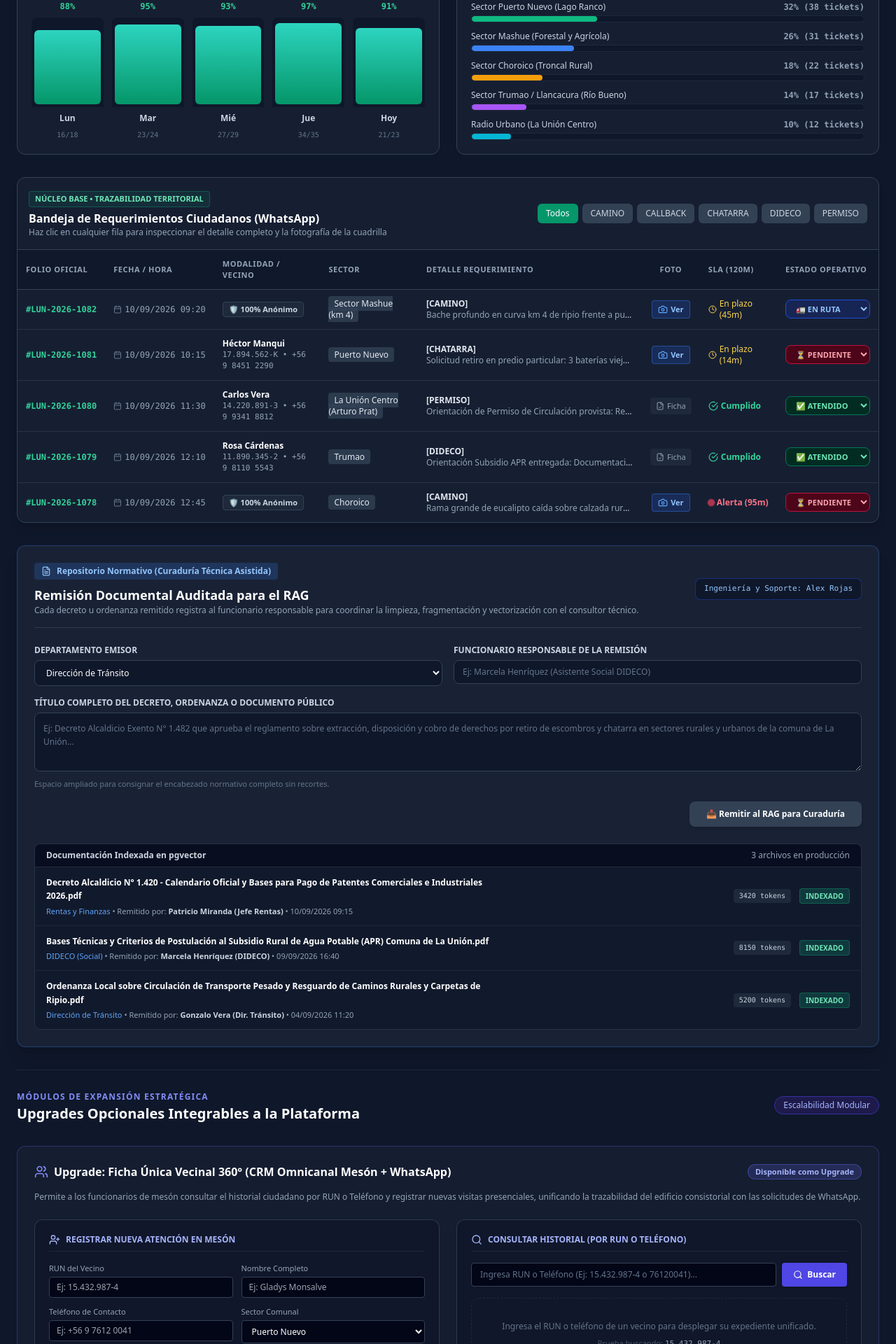
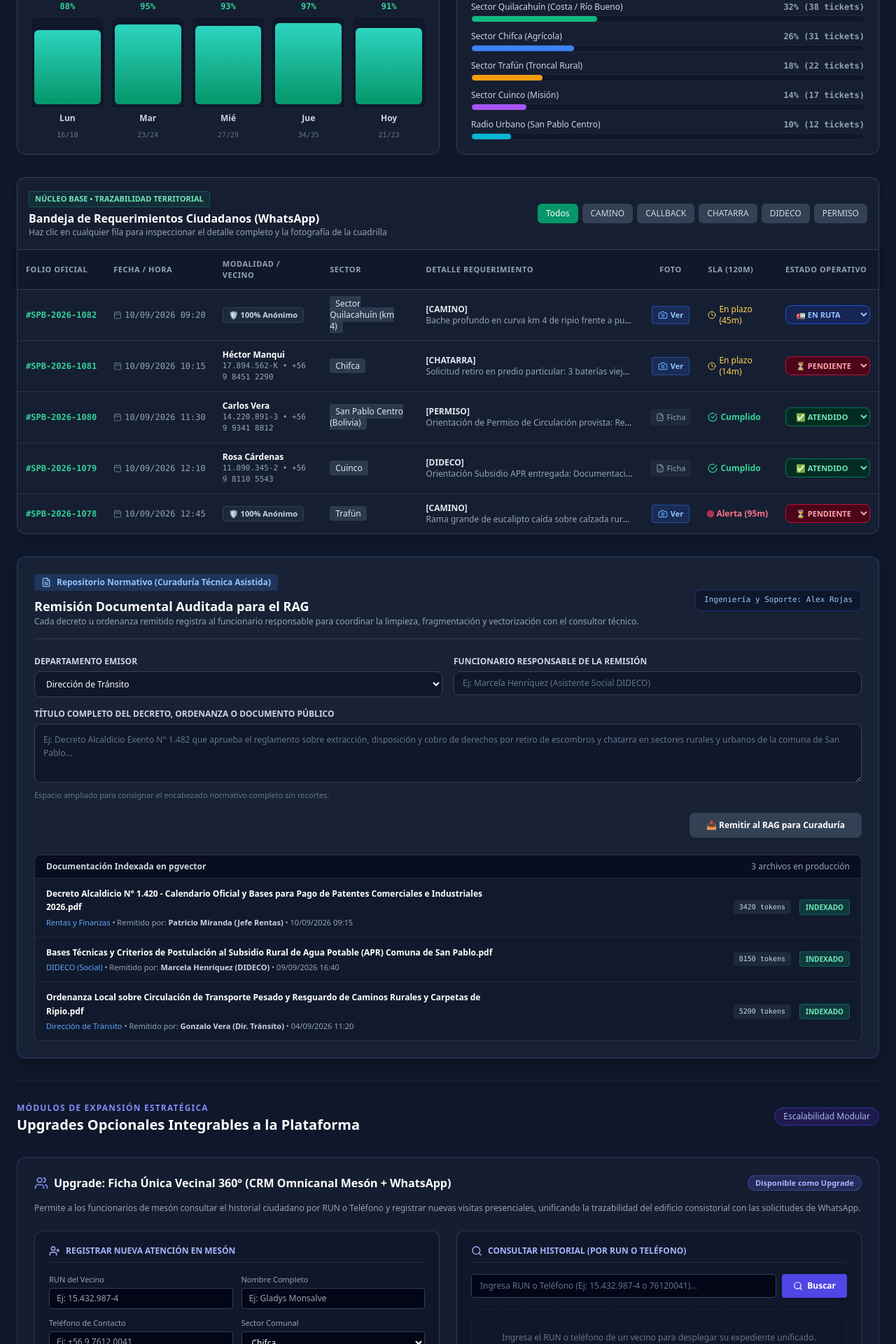
Before and after one commit to eppursimuove9/transito-bot, a Next.js app: page /admin in a window 1280 px wide. Shown: the part 500-2420 px from the top of the page at 70% size. Built offline with nearby package versions, Linux system fonts and the light colour scheme.

Commit message:
actualizacion san pablo

```diff
--- a/app/admin/page.tsx
+++ b/app/admin/page.tsx
@@ -47,10 +47,10 @@ interface CitizenRecord {
 
 const INITIAL_TICKETS: Ticket[] = [
   {
-    id: '#LUN-2026-1082',
+    id: '#SPB-2026-1082',
     citizen: 'Reporte Anónimo',
     phone: '+56 9 •••• 0041',
-    sector: 'Sector Mashue (km 4)',
+    sector: 'Sector Quilacahuín (km 4)',
     type: 'CAMINO',
     description: 'Bache profundo en curva km 4 de ripio frente a puente de madera. Riesgo para vehículos y furgones.',
     slaMinutes: 45,
@@ -59,11 +59,11 @@ const INITIAL_TICKETS: Ticket[] = [
     imageUrl: 'https://images.unsplash.com/photo-1515162816999-a0c47dc192f7?w=800&auto=format&fit=crop&q=80'
   },
   {
-    id: '#LUN-2026-1081',
+    id: '#SPB-2026-1081',
     citizen: 'Héctor Manqui',
     rut: '17.894.562-K',
     phone: '+56 9 8451 2290',
-    sector: 'Puerto Nuevo',
+    sector: 'Chifca',
     type: 'CHATARRA',
     description: 'Solicitud retiro en predio particular: 3 baterías viejas de tractor y fierros acumulados en patio trasero.',
     slaMinutes: 14,
@@ -72,11 +72,11 @@ const INITIAL_TICKETS: Ticket[] = [
     imageUrl: 'https://images.unsplash.com/photo-1532996122724-e3c354a0b15b?w=800&auto=format&fit=crop&q=80'
   },
   {
-    id: '#LUN-2026-1080',
+    id: '#SPB-2026-1080',
     citizen: 'Carlos Vera',
     rut: '14.220.891-3',
     phone: '+56 9 9341 8812',
-    sector: 'La Unión Centro (Arturo Prat)',
+    sector: 'San Pablo Centro (Bolivia)',
     type: 'PERMISO',
     description: 'Orientación de Permiso de Circulación provista: Requisitos de renovación y enlace oficial a pasarela Webpay comunal.',
     slaMinutes: 0,
@@ -84,11 +84,11 @@ const INITIAL_TICKETS: Ticket[] = [
     createdAt: '10/09/2026 11:30'
   },
   {
-    id: '#LUN-2026-1079',
+    id: '#SPB-2026-1079',
     citizen: 'Rosa Cárdenas',
     rut: '11.890.345-2',
     phone: '+56 9 8110 5543',
-    sector: 'Trumao',
+    sector: 'Cuinco',
     type: 'DIDECO',
     description: 'Orientación Subsidio APR entregada: Documentación para presentar cartola RSH al 40% y última boleta pagada.',
     slaMinutes: 0,
@@ -96,10 +96,10 @@ const INITIAL_TICKETS: Ticket[] = [
     createdAt: '10/09/2026 12:10'
   },
   {
-    id: '#LUN-2026-1078',
+    id: '#SPB-2026-1078',
     citizen: 'Reporte Anónimo',
     phone: '+56 9 •••• 1120',
-    sector: 'Choroico',
+    sector: 'Trafún',
     type: 'CAMINO',
     description: 'Rama grande de eucalipto caída sobre calzada rural tras fuertes vientos.',
     slaMinutes: 95,
@@ -121,7 +121,7 @@ const INITIAL_DOCS: IngestedDoc[] = [
   },
   {
     id: 'DOC-02',
-    title: 'Bases Técnicas y Criterios de Postulación al Subsidio Rural de Agua Potable (APR) Comuna de La Unión.pdf',
+    title: 'Bases Técnicas y Criterios de Postulación al Subsidio Rural de Agua Potable (APR) Comuna de San Pablo.pdf',
     department: 'DIDECO (Social)',
     uploadedBy: 'Marcela Henríquez (DIDECO)',
     tokens: 8150,
@@ -143,10 +143,10 @@ const INITIAL_CITIZENS: Record<string, CitizenRecord> = {
   '15.432.987-4': {
     rut: '15.432.987-4',
     nombre: 'Gladys Monsalve',
-    sector: 'Sector Mashue (Rural)',
+    sector: 'Sector Quilacahuín (Rural)',
     telefono: '+56 9 7612 0041',
     historial: [
-      { fecha: '10/09/2026 09:20', canal: 'WhatsApp', detalle: 'Reporte fotográfico bache vial (#LUN-2026-1082)', funcionario: 'Bot Municipal' },
+      { fecha: '10/09/2026 09:20', canal: 'WhatsApp', detalle: 'Reporte fotográfico bache vial (#SPB-2026-1082)', funcionario: 'Bot Municipal' },
       { fecha: '14/08/2026 11:15', canal: 'Mesón DIDECO', detalle: 'Actualización tramo Registro Social de Hogares', funcionario: 'M. Soto (Social)' },
       { fecha: '28/03/2026 15:40', canal: 'WhatsApp', detalle: 'Consulta de requisitos y fechas de Permiso de Circulación', funcionario: 'Bot Municipal' }
     ]
@@ -178,17 +178,17 @@ export default function AdminDashboard() {
   const [newRut, setNewRut] = useState('');
   const [newNombre, setNewNombre] = useState('');
   const [newTelefono, setNewTelefono] = useState('');
-  const [newSector, setNewSector] = useState('Puerto Nuevo');
+  const [newSector, setNewSector] = useState('Chifca');
   const [newDept, setNewDept] = useState('DIDECO (Social)');
   const [newDetalle, setNewDetalle] = useState('');
   const [recordSaved, setRecordSaved] = useState(false);
 
   // Upgrade: Difusión Masiva y Consultas Ciudadanas
   const [broadcastMode, setBroadcastMode] = useState<'ALERTA' | 'ENCUESTA'>('ALERTA');
-  const [broadcastSector, setBroadcastSector] = useState('Sector Puerto Nuevo (APR y Ribera)');
+  const [broadcastSector, setBroadcastSector] = useState('Sector Chifca (APR y Ribera)');
 
   const [broadcastMessage, setBroadcastMessage] = useState(
-    'AVISO OFICIAL: Se informa a la comunidad del sector Puerto Nuevo que hoy entre 14:00 y 18:00 hrs se ejecutarán faenas de mantención en el sistema de Agua Potable Rural (APR). Se recomienda acopio preventivo de agua.'
+    'AVISO OFICIAL: Se informa a la comunidad del sector Chifca que hoy entre 14:00 y 18:00 hrs se ejecutarán faenas de mantención en el sistema de Agua Potable Rural (APR). Se recomienda acopio preventivo de agua.'
   );
 
   const [surveyType, setSurveyType] = useState<'SI_NO' | 'MULTIPLE' | 'ESCALA' | 'ABIERTA'>('MULTIPLE');
@@ -205,14 +205,14 @@ export default function AdminDashboard() {
 
   useEffect(() => {
     const syncTicketsFromStorage = () => {
-      const stored = localStorage.getItem('launion_tickets');
+      const stored = localStorage.getItem('sanpablo_tickets');
       if (stored) {
         try {
           const parsed = JSON.parse(stored);
           if (Array.isArray(parsed) && parsed.length > 0) {
             const normalizados = parsed.map((t: any) => ({
               ...t,
-              id: t.id.startsWith('#LUN-2026-') ? t.id : `#LUN-2026-${Math.floor(1000 + Math.random() * 9000)}`,
+              id: t.id.startsWith('#SPB-2026-') ? t.id : `#SPB-2026-${Math.floor(1000 + Math.random() * 9000)}`,
               imageUrl: t.imageUrl || (t.type === 'CAMINO' ? 'https://images.unsplash.com/photo-1515162816999-a0c47dc192f7?w=800&auto=format&fit=crop&q=80' : undefined)
             }));
             setTickets(normalizados);
@@ -221,14 +221,14 @@ export default function AdminDashboard() {
           console.error('Error sincronizando tickets:', err);
         }
       } else {
-        localStorage.setItem('launion_tickets', JSON.stringify(INITIAL_TICKETS));
+        localStorage.setItem('sanpablo_tickets', JSON.stringify(INITIAL_TICKETS));
       }
     };
 
     syncTicketsFromStorage();
 
     const handleStorageEvent = (event: StorageEvent) => {
-      if (event.key === 'launion_tickets' && event.newValue) {
+      if (event.key === 'sanpablo_tickets' && event.newValue) {
         try {
           const parsed = JSON.parse(event.newValue);
           setTickets(parsed);
@@ -245,7 +245,7 @@ export default function AdminDashboard() {
   const handleStatusChange = (id: string, newStatus: 'PENDIENTE' | 'ATENDIDO' | 'EN_RUTA') => {
     setTickets(prev => {
       const updated = prev.map(t => (t.id === id ? { ...t, status: newStatus } : t));
-      localStorage.setItem('launion_tickets', JSON.stringify(updated));
+      localStorage.setItem('sanpablo_tickets', JSON.stringify(updated));
       return updated;
     });
     if (selectedTicket && selectedTicket.id === id) {
@@ -374,11 +374,11 @@ export default function AdminDashboard() {
   ];
 
   const sectorDistribution = [
-    { sector: 'Sector Puerto Nuevo (Lago Ranco)', porcentaje: 32, total: 38, color: 'bg-emerald-500' },
-    { sector: 'Sector Mashue (Forestal y Agrícola)', porcentaje: 26, total: 31, color: 'bg-blue-500' },
-    { sector: 'Sector Choroico (Troncal Rural)', porcentaje: 18, total: 22, color: 'bg-amber-500' },
-    { sector: 'Sector Trumao / Llancacura (Río Bueno)', porcentaje: 14, total: 17, color: 'bg-purple-500' },
-    { sector: 'Radio Urbano (La Unión Centro)', porcentaje: 10, total: 12, color: 'bg-cyan-500' }
+    { sector: 'Sector Quilacahuín (Costa / Río Bueno)', porcentaje: 32, total: 38, color: 'bg-emerald-500' },
+    { sector: 'Sector Chifca (Agrícola)', porcentaje: 26, total: 31, color: 'bg-blue-500' },
+    { sector: 'Sector Trafún (Troncal Rural)', porcentaje: 18, total: 22, color: 'bg-amber-500' },
+    { sector: 'Sector Cuinco (Misión)', porcentaje: 14, total: 17, color: 'bg-purple-500' },
+    { sector: 'Radio Urbano (San Pablo Centro)', porcentaje: 10, total: 12, color: 'bg-cyan-500' }
   ];
 
   return (
@@ -391,7 +391,7 @@ export default function AdminDashboard() {
             <span className="text-xs uppercase tracking-widest text-emerald-400 font-bold">Ventanilla Única WhatsApp</span>
           </div>
           <h1 className="text-2xl font-black tracking-tight text-white mt-1">
-            Centro de Mando & Gestión Territorial • La Unión
+            Centro de Mando & Gestión Territorial • San Pablo
           </h1>
         </div>
         <div className="flex items-center gap-3">
@@ -512,7 +512,7 @@ export default function AdminDashboard() {
                 </span>
               </div>
               <p className="text-xs text-slate-400 mb-4">
-                Porcentaje de incidencias viales y solicitudes canalizadas sin obligar al vecino a viajar a La Unión Centro.
+                Porcentaje de incidencias viales y solicitudes canalizadas sin obligar al vecino a viajar a San Pablo Centro.
               </p>
             </div>
 
@@ -825,7 +825,7 @@ export default function AdminDashboard() {
               </label>
               <textarea
                 rows={3}
-                placeholder="Ej: Decreto Alcaldicio Exento N° 1.482 que aprueba el reglamento sobre extracción, disposición y cobro de derechos por retiro de escombros y chatarra en sectores rurales y urbanos de la comuna de La Unión..."
+                placeholder="Ej: Decreto Alcaldicio Exento N° 1.482 que aprueba el reglamento sobre extracción, disposición y cobro de derechos por retiro de escombros y chatarra en sectores rurales y urbanos de la comuna de San Pablo..."
                 value={docName}
                 onChange={e => setDocName(e.target.value)}
                 className="w-full bg-slate-900 border border-slate-700 rounded-lg p-3 text-xs text-white placeholder-slate-500 focus:outline-none focus:border-blue-500 leading-relaxed font-sans"
@@ -972,11 +972,11 @@ export default function AdminDashboard() {
                         onChange={e => setNewSector(e.target.value)}
                         className="w-full bg-slate-950 border border-slate-700 rounded px-2.5 py-1.5 text-white focus:outline-none focus:border-indigo-500"
                       >
-                        <option>Puerto Nuevo</option>
-                        <option>Mashue</option>
-                        <option>Choroico</option>
-                        <option>Trumao / Llancacura</option>
-                        <option>La Unión Centro</option>
+                        <option>Chifca</option>
+                        <option>Quilacahuín</option>
+                        <option>Trafún</option>
+                        <option>Cuinco</option>
+                        <option>San Pablo Centro</option>
                       </select>
                     </div>
                   </div>
@@ -1143,11 +1143,11 @@ export default function AdminDashboard() {
                     onChange={e => setBroadcastSector(e.target.value)}
                     className="w-full bg-slate-950 border border-slate-700 rounded-lg px-3 py-2 text-xs text-white focus:outline-none focus:border-amber-500"
                   >
-                    <option>Sector Puerto Nuevo (APR y Ribera)</option>
-                    <option>Sector Mashue (Caminos Rurales)</option>
-                    <option>Sector Choroico (Zona Agrícola)</option>
-                    <option>Sector Trumao / Llancacura (Río Bueno)</option>
-                    <option>Radio Urbano Completo (La Unión Centro)</option>
+                    <option>Sector Chifca (APR y Ribera)</option>
+                    <option>Sector Quilacahuín (Caminos Rurales)</option>
+                    <option>Sector Trafún (Zona Agrícola)</option>
+                    <option>Sector Cuinco (Misión)</option>
+                    <option>Radio Urbano Completo (San Pablo Centro)</option>
                     <option>Toda la Comuna (Cadena Municipal General)</option>
                   </select>
                 </div>
@@ -1288,7 +1288,7 @@ export default function AdminDashboard() {
                 <div className="bg-[#0b141a] border-4 border-slate-800 rounded-3xl p-3.5 shadow-2xl flex flex-col space-y-2">
                   <div className="bg-[#075E54] text-white p-2 rounded-t-xl text-[11px] font-semibold flex items-center gap-2">
                     <span className="w-2 h-2 rounded-full bg-emerald-400"></span>
-                    <span>Muni La Unión • Canal Oficial</span>
+                    <span>Muni San Pablo • Canal Oficial</span>
                   </div>
 
                   <div className="bg-[#202c33] text-slate-100 p-3 rounded-2xl rounded-tl-none text-xs space-y-2 border border-slate-700/40">
--- a/app/page.tsx
+++ b/app/page.tsx
@@ -27,7 +27,7 @@ interface AdminTicket {
   imageUrl?: string;
 }
 
-const MENSAJE_INICIAL = `👋 ¡Hola! Bienvenido a la *Ventanilla Única Digital de La Unión* 🇨🇱
+const MENSAJE_INICIAL = `👋 ¡Hola! Bienvenido a la *Ventanilla Única Digital de San Pablo* 🇨🇱
 
 Canal municipal directo y abierto para toda la comuna. Selecciona el área de tu trámite:
 
@@ -41,7 +41,7 @@ Canal municipal directo y abierto para toda la comuna. Selecciona el área de tu
 
 _Escribe el número de tu opción (1-6 o 0). Para emergencias escribe *SOS*._`;
 
-export default function LaUnionDemoPage() {
+export default function SanPabloDemoPage() {
   const [messages, setMessages] = useState<Message[]>([
     {
       id: '1',
@@ -74,14 +74,14 @@ export default function LaUnionDemoPage() {
 
   const syncTicketToAdminDashboard = (ticketData: Partial<AdminTicket>, imageAttached?: string) => {
     try {
-      const stored = localStorage.getItem('launion_tickets');
+      const stored = localStorage.getItem('sanpablo_tickets');
       const currentTickets: AdminTicket[] = stored ? JSON.parse(stored) : [];
 
       const now = new Date();
       const horaStr = now.toLocaleTimeString([], { hour: '2-digit', minute: '2-digit' });
 
       const newTicket: AdminTicket = {
-        id: ticketData.id || `#LUN-2026-${Math.floor(1000 + Math.random() * 9000)}`,
+        id: ticketData.id || `#SPB-2026-${Math.floor(1000 + Math.random() * 9000)}`,
         citizen: ticketData.citizen || 'Reporte Anónimo',
         rut: ticketData.rut || 'No requerido',
         phone: ticketData.phone || '+56 9 ' + Math.floor(70000000 + Math.random() * 29000000),
@@ -95,7 +95,7 @@ export default function LaUnionDemoPage() {
       };
 
       const updated = [newTicket, ...currentTickets];
-      localStorage.setItem('launion_tickets', JSON.stringify(updated));
+      localStorage.setItem('sanpablo_tickets', JSON.stringify(updated));
     } catch (err) {
       console.error('Error sincronizando ticket con el panel directivo:', err);
     }
@@ -170,10 +170,10 @@ export default function LaUnionDemoPage() {
       <header className="max-w-5xl w-full text-center mb-6">
         <div className="inline-flex items-center gap-2 bg-slate-800/80 border border-slate-700 px-3 py-1.5 rounded-full text-xs text-slate-300 mb-3">
           <span className="w-2 h-2 rounded-full bg-emerald-500 animate-pulse"></span>
-          Plataforma de Modernización Territorial • I. Municipalidad de La Unión
+          Plataforma de Modernización Territorial • I. Municipalidad de San Pablo
         </div>
         <h1 className="text-3xl font-bold text-white tracking-tight">
-          Ventanilla Única WhatsApp La Unión
+          Ventanilla Única WhatsApp San Pablo
         </h1>
         <p className="text-sm text-slate-400 mt-1">
           Arquitectura no invasiva: Asistente RAG comunal, reportes viales con foto obligatoria y trazabilidad foliada.
@@ -247,7 +247,7 @@ export default function LaUnionDemoPage() {
               </div>
 
               <div
-                onClick={() => copyToClipboard("Hay un hoyo profundo en Arturo Prat cerca de la municipalidad")}
+                onClick={() => copyToClipboard("Hay un hoyo profundo en calle Bolivia cerca de la plaza")}
                 className="p-2 rounded-lg bg-slate-900/80 border border-slate-700/60 hover:border-orange-500/50 cursor-pointer transition flex justify-between items-center group"
               >
                 <div>
@@ -255,15 +255,15 @@ export default function LaUnionDemoPage() {
                     <span>Paso 1: Detalle y Ubicación</span>
                     <span className="text-[10px] bg-emerald-950 text-emerald-300 px-1 rounded">100% Anónimo</span>
                   </div>
-                  <p className="text-[11px] text-slate-400">Arturo Prat cerca municipalidad</p>
+                  <p className="text-[11px] text-slate-400">Calle Bolivia cerca de la plaza</p>
                 </div>
                 <span className="text-slate-500 group-hover:text-orange-400 text-xs">
-                  {copiedCode === "Hay un hoyo profundo en Arturo Prat cerca de la municipalidad" ? <Check className="w-4 h-4 text-emerald-400" /> : <Copy className="w-3.5 h-3.5" />}
+                  {copiedCode === "Hay un hoyo profundo en calle Bolivia cerca de la plaza" ? <Check className="w-4 h-4 text-emerald-400" /> : <Copy className="w-3.5 h-3.5" />}
                 </span>
               </div>
 
               <div
-                onClick={() => copyToClipboard("Héctor Manqui, Parcela 14 Puerto Nuevo, 3 baterías viejas de tractor")}
+                onClick={() => copyToClipboard("Héctor Manqui, Parcela 14 Chifca, 3 baterías viejas de tractor")}
                 className="p-2 rounded-lg bg-slate-900/80 border border-slate-700/60 hover:border-orange-500/50 cursor-pointer transition flex justify-between items-center group"
               >
                 <div>
@@ -274,7 +274,7 @@ export default function LaUnionDemoPage() {
                   <p className="text-[11px] text-slate-400">Coordinación directa de cuadrilla en predio</p>
                 </div>
                 <span className="text-slate-500 group-hover:text-orange-400 text-xs">
-                  {copiedCode === "Héctor Manqui, Parcela 14 Puerto Nuevo, 3 baterías viejas de tractor" ? <Check className="w-4 h-4 text-emerald-400" /> : <Copy className="w-3.5 h-3.5" />}
+                  {copiedCode === "Héctor Manqui, Parcela 14 Chifca, 3 baterías viejas de tractor" ? <Check className="w-4 h-4 text-emerald-400" /> : <Copy className="w-3.5 h-3.5" />}
                 </span>
               </div>
             </div>
@@ -306,7 +306,7 @@ export default function LaUnionDemoPage() {
               🇨🇱
             </div>
             <div className="flex-1 min-w-0">
-              <h3 className="font-semibold text-sm leading-tight truncate">Muni La Unión • Canal Vecinal Oficial</h3>
+              <h3 className="font-semibold text-sm leading-tight truncate">Muni San Pablo • Canal Vecinal Oficial</h3>
               <p className="text-[11px] text-emerald-200 flex items-center gap-1">
                 <span className="w-1.5 h-1.5 rounded-full bg-emerald-300 animate-pulse"></span> Verificado Meta Business
               </p>
```
